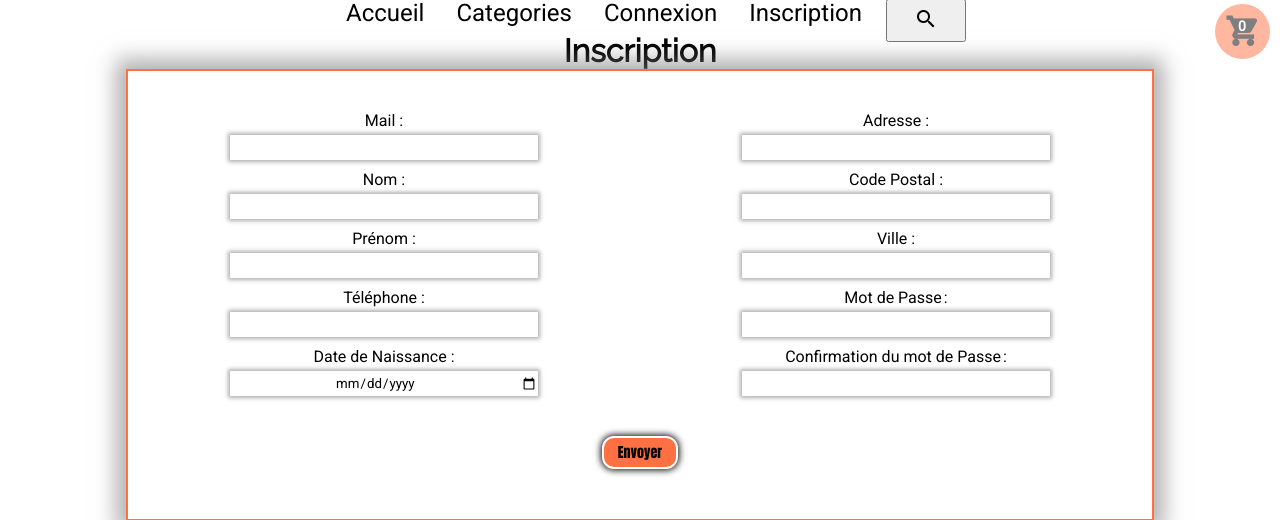
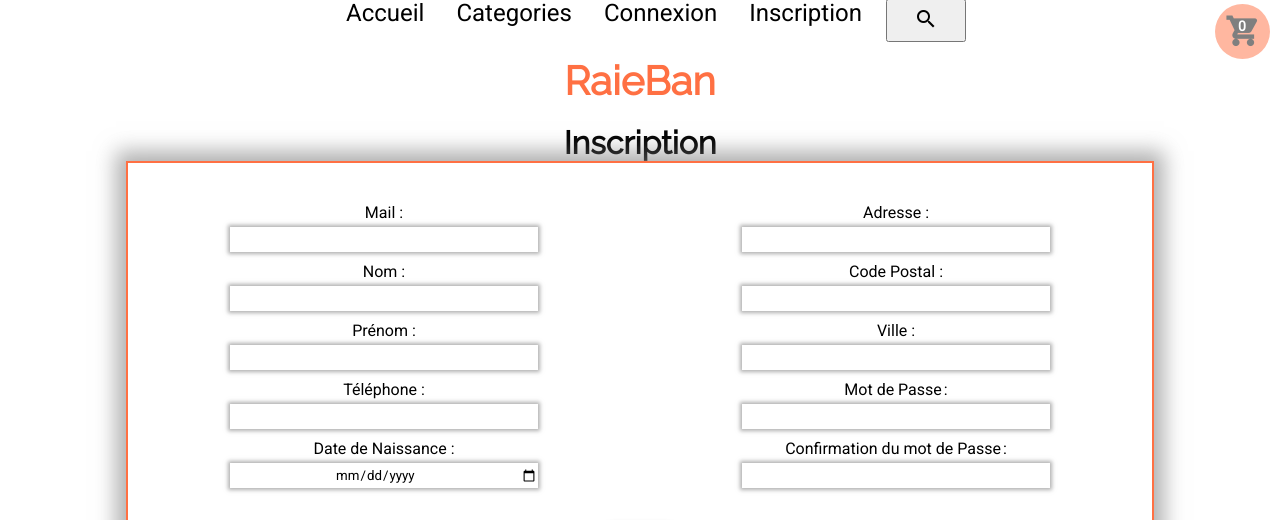
Before and after one commit to MarieBonifacio/defiGroupe, a PHP site: page /signup.php in a window 1280 px wide. Shown: the part 16-536 px from the top of the page. Run offline with PHP 8.4, Linux system fonts and the light colour scheme; data that the repository does not hold is empty.

Commit message:
Add title

```diff
--- a/css/main.css
+++ b/css/main.css
@@ -6,6 +6,15 @@
 
 h1, h2, h3, h4, h5, h6{
     font-family: var(--fontTitle);
+}
+
+#mainTitle{
+    width: 100%;
+    text-align: center;
+    color: var(--primary-orange);
+    margin: 20px 0px;
+    padding-top: 25px;
+    font-size: 40px;
 }
 
 .last3{
--- a/includes/header.php
+++ b/includes/header.php
@@ -66,3 +66,4 @@ setcookie("derniers_articles", $tabS, $timestamp, null, null, false, true);
     </header>
 
 <div id="contenair">
+    <h1 id="mainTitle">RaieBan</h1>
```
